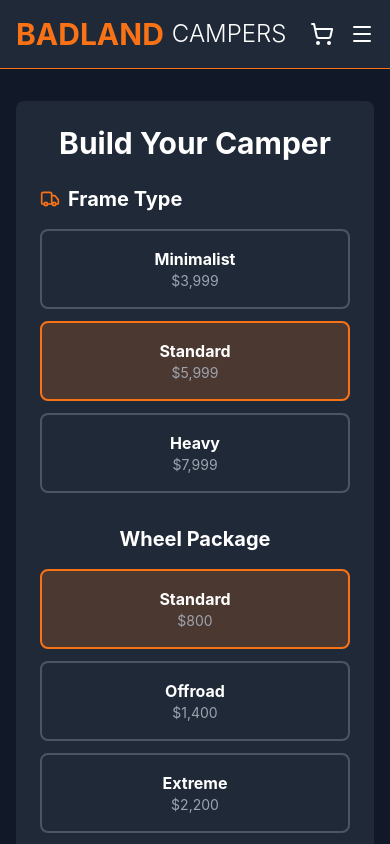
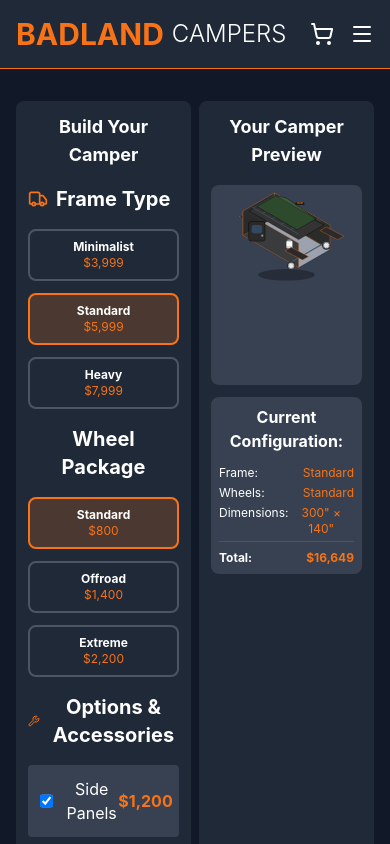
Before and after one commit to grantdozier/jeeperscampers, a React (Create React App) app: page / in a window 390 px wide. Shown: the top 844 px of the page. Built offline with nearby package versions, Linux system fonts and the light colour scheme.

Commit message:
mobilized v2

```diff
--- a/src/components/JeepersCampers.tsx
+++ b/src/components/JeepersCampers.tsx
@@ -293,13 +293,13 @@
       <main className="container mx-auto px-4 py-8">
         {/* BUILDER TAB */}
         {activeTab === 'builder' && (
-          <div className="grid grid-cols-1 md:grid-cols-2 gap-4 md:gap-6 lg:gap-8">
+          <div className="grid grid-cols-2 gap-2 sm:gap-4 md:gap-6 lg:gap-8">
             {/* CONFIGURATOR PANEL */}
-            <div className="bg-gray-800 rounded-lg p-6">
-              <h2 className="text-3xl font-bold mb-6 text-center">Build Your Camper</h2>
+            <div className="bg-gray-800 rounded-lg p-3 sm:p-4 lg:p-6">
+              <h2 className="text-lg sm:text-2xl lg:text-3xl font-bold mb-4 lg:mb-6 text-center">Build Your Camper</h2>
 
               {/* Frame Selection */}
-              <div className="mb-8">
+              <div className="mb-4 lg:mb-8">
                 <h3 className="text-xl font-bold mb-4 flex items-center">
                   <Truck className="mr-2 text-orange-500" size={20} />
                   Frame Type
@@ -309,15 +309,15 @@
                     <button
                       key={frame}
                       onClick={() => setFrameType(frame)}
-                      className={`p-4 rounded-lg border-2 transition ${
+                      className={`p-2 sm:p-3 lg:p-4 rounded-lg border-2 transition ${
                         config.frame === frame
                           ? 'border-orange-500 bg-orange-500/20'
                           : 'border-gray-600 hover:border-orange-300'
                       }`}
                     >
                       <div className="text-center">
-                        <div className="font-bold capitalize">{frame}</div>
-                        <div className="text-sm text-gray-400">
+                        <div className="font-bold text-xs sm:text-sm lg:text-base capitalize">{frame}</div>
+                        <div className="text-orange-500 text-xs sm:text-sm lg:text-base">
                           ${prices[frame as keyof typeof prices].toLocaleString()}
                         </div>
                       </div>
@@ -327,22 +327,22 @@
               </div>
 
               {/* Wheel Selection */}
-              <div className="mb-8">
+              <div className="mb-4 lg:mb-8">
                 <h3 className="text-xl font-bold mb-4">Wheel Package</h3>
                 <div className="grid grid-cols-1 lg:grid-cols-2 gap-3 lg:gap-4">
                   {['standard', 'offroad', 'extreme'].map((wheel) => (
                     <button
                       key={wheel}
                       onClick={() => setWheelType(wheel)}
-                      className={`p-4 rounded-lg border-2 transition ${
+                      className={`p-2 sm:p-3 lg:p-4 rounded-lg border-2 transition ${
                         config.wheels === wheel
                           ? 'border-orange-500 bg-orange-500/20'
                           : 'border-gray-600 hover:border-orange-300'
                       }`}
                     >
                       <div className="text-center">
-                        <div className="font-bold capitalize">{wheel}</div>
-                        <div className="text-sm text-gray-400">
+                        <div className="font-bold text-xs sm:text-sm lg:text-base capitalize">{wheel}</div>
+                        <div className="text-orange-500 text-xs sm:text-sm lg:text-base">
                           ${prices[('wheels_' + wheel) as keyof typeof prices].toLocaleString()}
                         </div>
                       </div>
@@ -396,18 +396,18 @@
             </div>
 
             {/* VISUAL PREVIEW */}
-            <div className="bg-gray-800 rounded-lg p-6">
-              <h3 className="text-xl font-bold mb-4 text-center">Your Camper Preview</h3>
+            <div className="bg-gray-800 rounded-lg p-3 sm:p-4 lg:p-6">
+              <h3 className="text-lg lg:text-xl font-bold mb-4 text-center">Your Camper Preview</h3>
 
               {/* Interactive 3D Configurator */}
-              <div className="mb-6 bg-gray-700 rounded-lg p-4" style={{ minHeight: '400px' }}>
+              <div className="mb-3 lg:mb-6 bg-gray-700 rounded-lg p-1 sm:p-2 lg:p-4" style={{ minHeight: '200px' }}>
                 <CamperConfigurator config={config} />
               </div>
 
               {/* Configuration Summary */}
-              <div className="bg-gray-700 rounded-lg p-4">
+              <div className="bg-gray-700 rounded-lg p-2 sm:p-3 lg:p-4 mb-3 lg:mb-4">
                 <h4 className="font-bold mb-3">Current Configuration:</h4>
-                <div className="space-y-2 text-sm">
+                <div className="space-y-1 sm:space-y-2 text-xs sm:text-sm">
                   <div className="flex justify-between">
                     <span>Frame:</span>
                     <span className="text-orange-500 capitalize">{config.frame}</span>
@@ -430,7 +430,7 @@
               </div>
 
               {/* Image Gallery */}
-              <div className="mt-6">
+              <div className="hidden lg:block">
                 <h4 className="font-bold mb-3">Gallery</h4>
                 <div className="grid grid-cols-2 gap-2">
                   {galleryMedia.map((media, idx) => (
```
